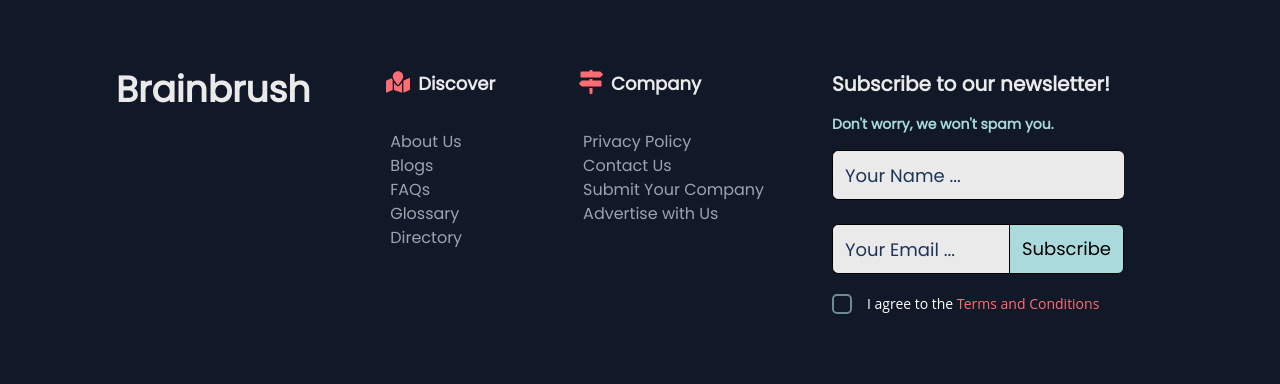
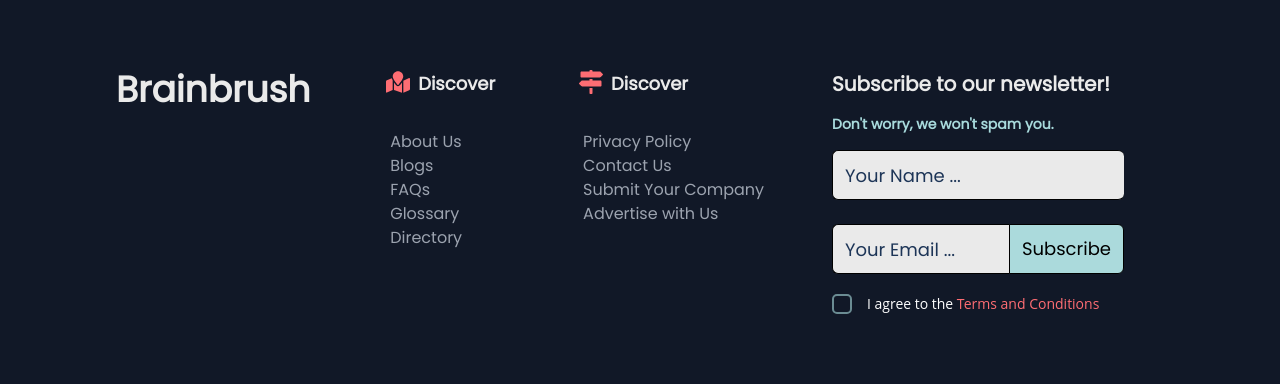
Before and after one commit to aniketbiprojit/BrainBrush-Frontend, a Next.js app: page /company/1/revenue in a window 1280 px wide. Shown: the part 4381-4765 px from the top of the page. Built offline with nearby package versions, Linux system fonts and the light colour scheme.

Commit message:
(refactor): footer

```diff
--- a/components/Home/Footer/Footer.tsx
+++ b/components/Home/Footer/Footer.tsx
@@ -1,4 +1,5 @@
 import { FaMapMarked, FaMapSigns } from 'react-icons/fa'
+import { FooterList } from './FooterList'
 
 import SearchCompact from '../Search/SearchCompact.module'
 
@@ -47,36 +48,8 @@ const Footer = () => {
 		<>
 			<footer className={styles.container}>
 				<h1 className={styles.logo}>Brainbrush</h1>
-				<ul className={styles.menu.container} id='footerList'>
-					<li className={styles.menu.header}>
-						<div className={styles.menu.icon}>
-							<FaMapMarked />
-						</div>
-						<h2>Discover</h2>
-					</li>
-					{links_discover.map(({ href, label }) => (
-						<li key={`${href}${label}`}>
-							<a href={href} className={styles.menu.text}>
-								{label}
-							</a>
-						</li>
-					))}
-				</ul>
-				<ul className={styles.menu.container}>
-					<li className={styles.menu.header}>
-						<div className={styles.menu.icon}>
-							<FaMapSigns />
-						</div>
-						<h2>Company</h2>
-					</li>
-					{links_company.map(({ href, label }) => (
-						<li key={`${href}${label}`}>
-							<a href={href} className={styles.menu.text}>
-								{label}
-							</a>
-						</li>
-					))}
-				</ul>
+				<FooterList styles={styles} links_discover={links_discover} icon={<FaMapMarked />} />
+				<FooterList styles={styles} links_discover={links_company} icon={<FaMapSigns />} />
 				<div className={styles.search.box}>
 					<h2 className={styles.search.header}>Subscribe to our newsletter!</h2>
 					<h3 className={styles.search.subheader}>Don't worry, we won't spam you.</h3>
--- /dev/null
+++ b/components/Home/Footer/FooterList.tsx
@@ -0,0 +1,17 @@
+export const FooterList = ({ styles, links_discover, icon }: { styles: any; links_discover: any; icon: any }) => {
+	return (
+		<ul className={styles.menu.container} id='footerList'>
+			<li className={styles.menu.header}>
+				<div className={styles.menu.icon}>{icon}</div>
+				<h2>Discover</h2>
+			</li>
+			{links_discover.map(({ href, label }) => (
+				<li key={`${href}${label}`}>
+					<a href={href} className={styles.menu.text}>
+						{label}
+					</a>
+				</li>
+			))}
+		</ul>
+	)
+}
```
